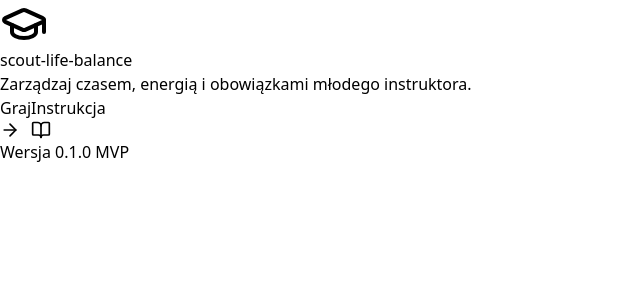
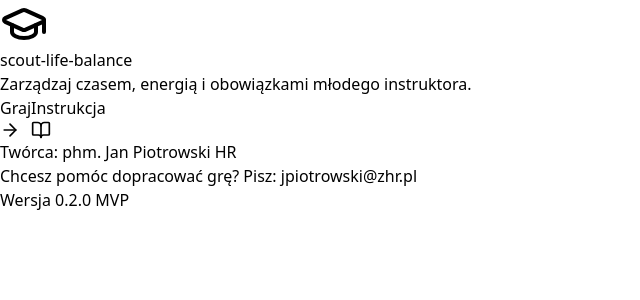
Before and after one commit to jfpio/scout-life-balance, a React (Vite) app: page / in a window 1280 px wide. Shown: the top 300 px of the page, without its empty margins (0-640 px from the left). Built offline with nearby package versions, Linux system fonts and the light colour scheme.

Commit message:
Update README

```diff
--- a/src/pages/Home.tsx
+++ b/src/pages/Home.tsx
@@ -42,8 +42,16 @@
         </Button>
       </div>
 
-      <div className="text-xs text-gray-400 absolute bottom-4">
-        Wersja 0.1.0 MVP
+      <div className="flex flex-col items-center gap-1 absolute bottom-4 w-full px-4 text-center">
+        <p className="text-xs text-gray-400 font-medium">
+          Twórca: phm. Jan Piotrowski HR
+        </p>
+        <p className="text-[10px] text-gray-400">
+          Chcesz pomóc dopracować grę? Pisz: <a href="mailto:jpiotrowski@zhr.pl" className="underline hover:text-gray-600 transition-colors">jpiotrowski@zhr.pl</a>
+        </p>
+        <p className="text-[10px] text-gray-300 mt-1">
+          Wersja 0.2.0 MVP
+        </p>
       </div>
     </div>
   );
```
Also changed, not shown: 1 other file (tests, documents, lock files or other folders).
